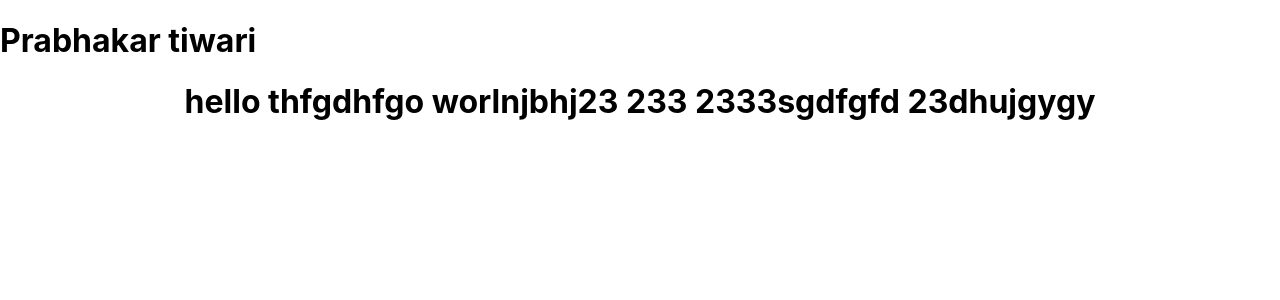
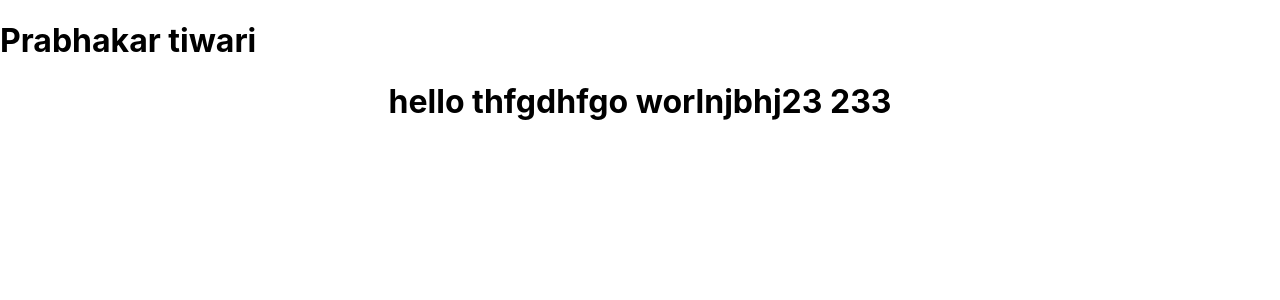
Before and after one commit to ptiwari17/Restaurent_Website, a React (Create React App) app: page / in a window 1280 px wide. Shown: the top 300 px of the page. Built offline with nearby package versions, Linux system fonts and the light colour scheme.

Commit message:
it is from vs code

```diff
--- a/src/App.js
+++ b/src/App.js
@@ -5,8 +5,7 @@ function App() {
     <div className="App">
       <h1>hello thfgdhfgo worlnjbhj23
       233
-      2333sgdfgfd
-      23dhujgygy</h1>
+    </h1>
     </div>
   );
 }
```
